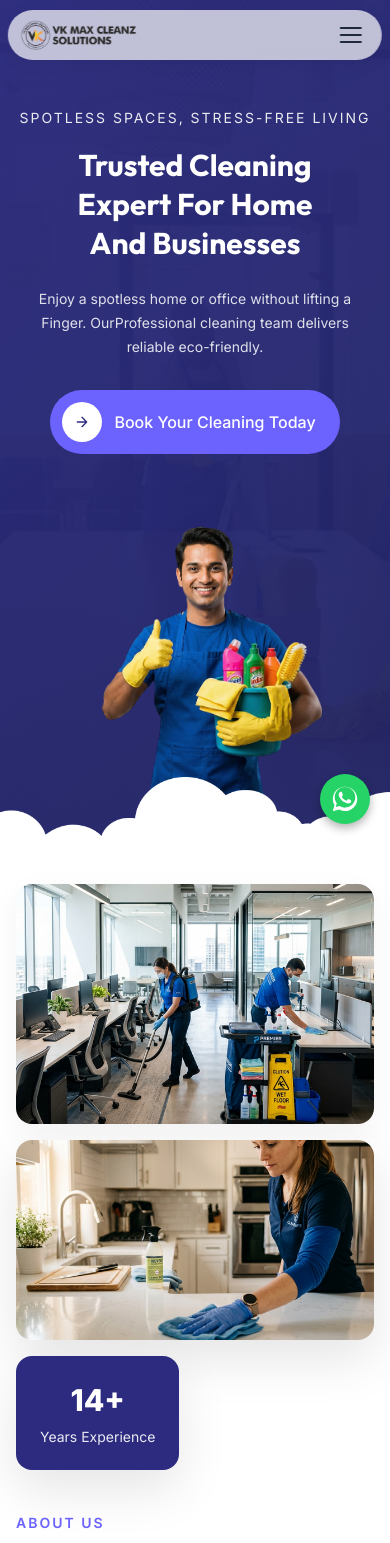
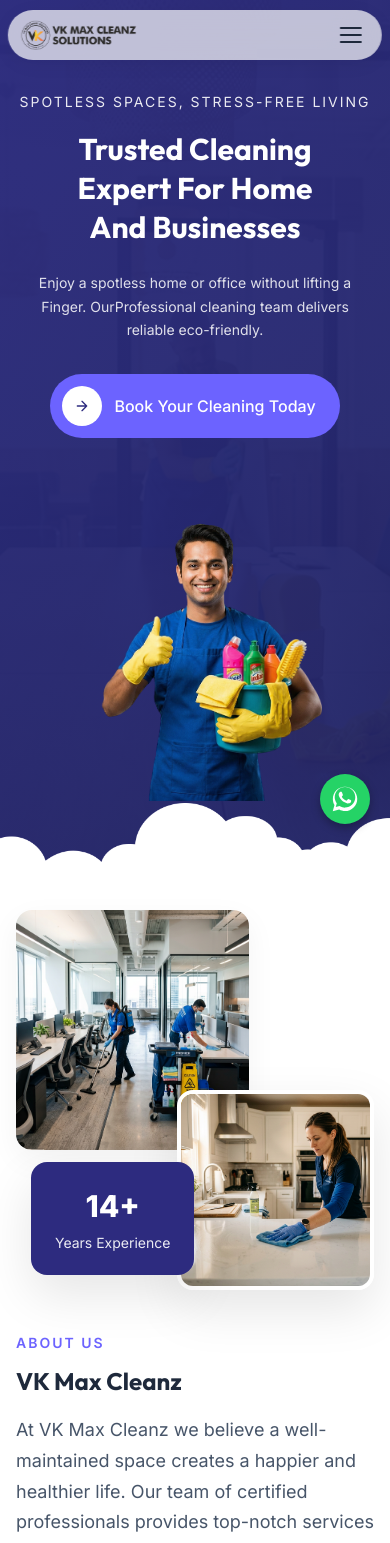
Before and after one commit to sujith133/vkmaxcleanz, a React (Vite) app: page /cleanz in a window 390 px wide. Shown: the top 1543 px of the page. Built offline with nearby package versions, Linux system fonts and the light colour scheme.

Commit message:
Tab view UI fixes

```diff
--- a/src/components/cleaning/AboutSection.css
+++ b/src/components/cleaning/AboutSection.css
@@ -116,35 +116,35 @@
     }
 
     .about-images {
-        height: auto;
-        max-width: 100%;
+        height: 380px;
+        max-width: 600px;
         margin: 0 auto;
         position: relative;
-        display: flex;
-        flex-direction: column;
-        gap: var(--space-4);
     }
 
     .about-img-main {
-        position: static;
-        width: 100%;
-        height: auto;
-        max-height: 300px;
+        position: absolute;
+        top: 0;
+        left: 0;
+        width: 65%;
+        height: 260px;
+        object-fit: cover;
     }
 
     .about-img-secondary {
-        position: static;
-        width: 100%;
-        height: auto;
-        max-height: 260px;
-        border: none;
+        position: absolute;
+        bottom: 0;
+        right: 0;
+        width: 55%;
+        height: 220px;
+        object-fit: cover;
+        border: 4px solid var(--white);
     }
 
     .about-experience-badge {
-        position: relative;
-        bottom: auto;
-        left: auto;
-        align-self: flex-start;
+        position: absolute;
+        bottom: 15px;
+        left: 15px;
     }
 }
 
--- a/src/components/cleaning/HeroSection.css
+++ b/src/components/cleaning/HeroSection.css
@@ -165,20 +165,28 @@
 @media (max-width: 1024px) {
     .hero-content {
         grid-template-columns: 1fr 1fr;
-        padding-top: 120px;
-        gap: var(--space-6);
+        padding-top: 100px;
+        gap: var(--space-4);
+        align-items: center;
     }
 
     .hero-text {
-        padding-bottom: 60px;
+        padding-bottom: 80px;
     }
 
     .hero-text h1 {
         font-size: var(--text-4xl);
     }
 
+    .hero-image-wrapper {
+        align-items: center;
+        min-height: 400px;
+    }
+
     .person-img {
         max-width: 100%;
+        max-height: 85vh;
+        object-fit: contain;
     }
 
     .desktop-break {
```
